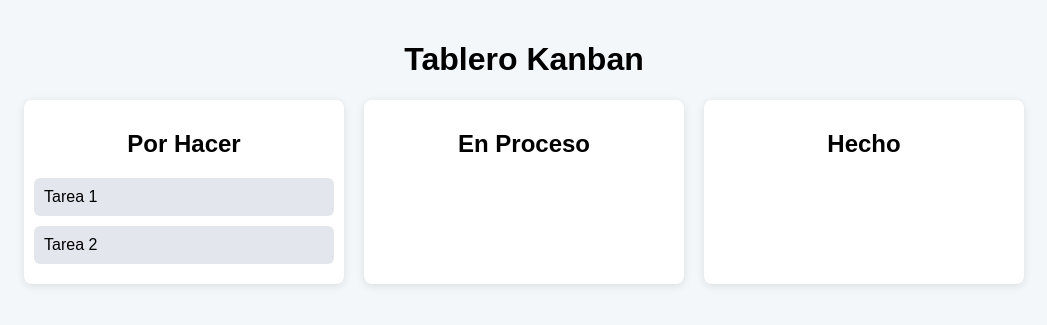
After one commit to 1EMMAA7/Paint-Pro, a Node server app: page /indexAdmin in a window 1280 px wide. The commit adds this page. Shown: the top 325 px of the page, without its empty margins (116-1163 px from the left). Run offline with Node 20, Linux system fonts and the light colour scheme.

Commit message:
Agregando el html del admin con su css

```diff
--- a/app.js
+++ b/app.js
@@ -70,6 +70,10 @@ app.get('/resanesParedes', (req, res) => {
     res.render('resanesParedes');
 })
 
+app.get('/indexAdmin', (req, res) =>{
+    res.render('indexAdmin')
+})
+
 
 //10.-Registrar un usuario
 app.post('/register', async (req, res) =>{
--- /dev/null
+++ b/public/css/estiloAdmin.css
@@ -0,0 +1,40 @@
+body {
+  font-family: Arial, sans-serif;
+  background-color: #f4f7fa;
+  margin: 0;
+  padding: 20px;
+}
+
+.titulo {
+  text-align: center;
+}
+
+.kanban-board {
+  display: flex;
+  gap: 20px;
+  justify-content: center;
+}
+
+.column {
+  background: #fff;
+  border-radius: 8px;
+  padding: 10px;
+  width: 300px;
+  box-shadow: 0 2px 8px rgba(0,0,0,0.1);
+}
+
+.column h2 {
+  text-align: center;
+}
+
+.task {
+  background: #e3e7ed;
+  margin: 10px 0;
+  padding: 10px;
+  border-radius: 6px;
+  cursor: grab;
+}
+
+.task:active {
+  cursor: grabbing;
+}
--- a/views/index.ejs
+++ b/views/index.ejs
@@ -11,7 +11,7 @@
 
     <h1>PaintPro Servicios de Pintura</h1>
     <p>Servicios</p>
-    <h2><a href="pinturageneral">Pintura General</a></h2>
+    <h2><a href="indexAdmin">Pintura General</a></h2>
     <h2><a href="rotulos">Rotulos</a></h2>
     <h2><a href="impermeabilizacion">Impermeabilización</a></h2>
     <h2><a href="metales">Metales</a></h2>
--- /dev/null
+++ b/views/indexAdmin.ejs
@@ -0,0 +1,27 @@
+<!DOCTYPE html>
+<html lang="es">
+<head>
+  <meta charset="UTF-8" />
+  <meta name="viewport" content="width=device-width, initial-scale=1.0"/>
+  <title>Tablero Kanban</title>
+  <link rel="stylesheet" href="resources/css/estiloAdmin.css">
+</head>
+<body>
+  <h1 class="titulo">Tablero Kanban</h1>
+  <div class="kanban-board">
+    <div class="column" ondrop="drop(event)" ondragover="allowDrop(event)">
+      <h2>Por Hacer</h2>
+      <div class="task" draggable="true" ondragstart="drag(event)" id="task1">Tarea 1</div>
+      <div class="task" draggable="true" ondragstart="drag(event)" id="task2">Tarea 2</div>
+    </div>
+    <div class="column" ondrop="drop(event)" ondragover="allowDrop(event)">
+      <h2>En Proceso</h2>
+    </div>
+    <div class="column" ondrop="drop(event)" ondragover="allowDrop(event)">
+      <h2>Hecho</h2>
+    </div>
+  </div>
+
+  <script src="script.js"></script>
+</body>
+</html>
```
